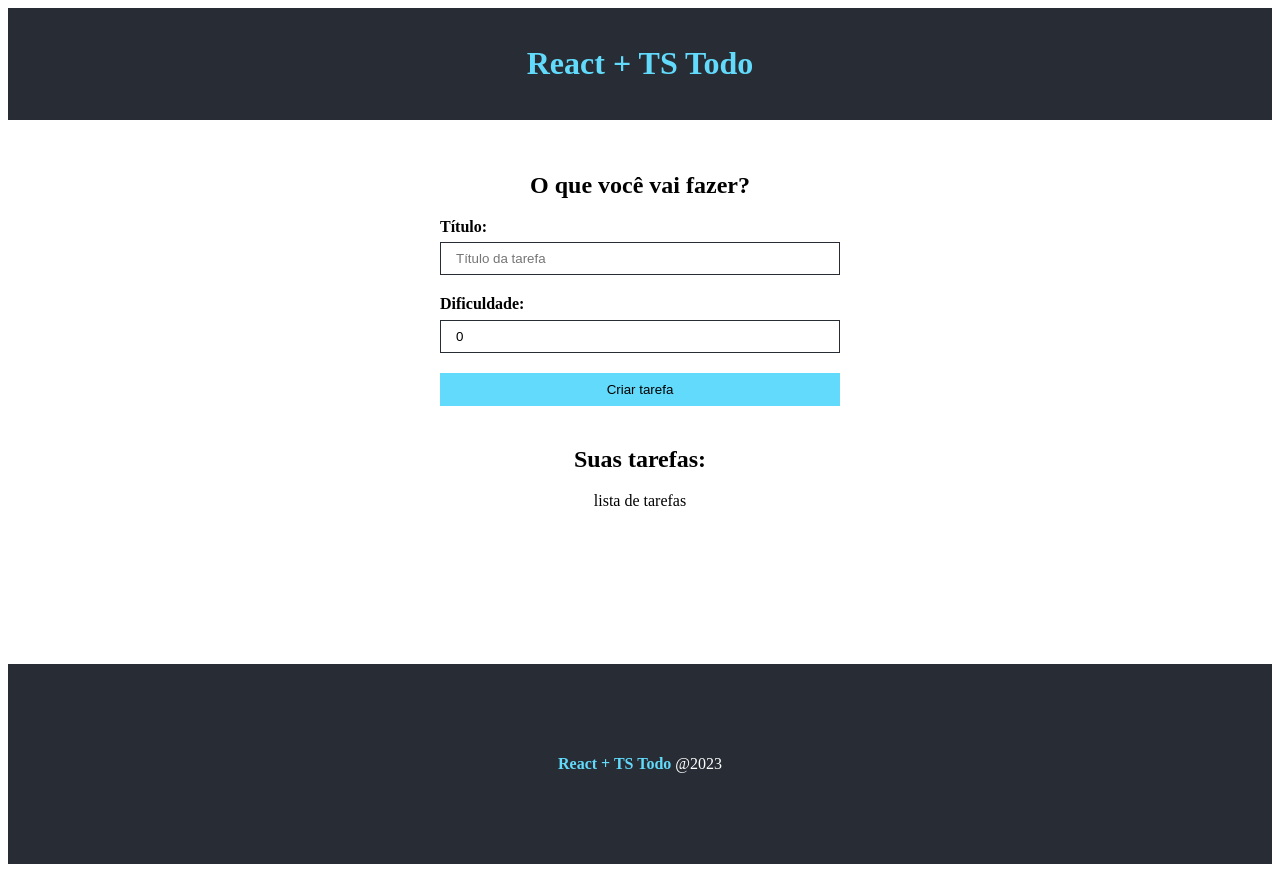
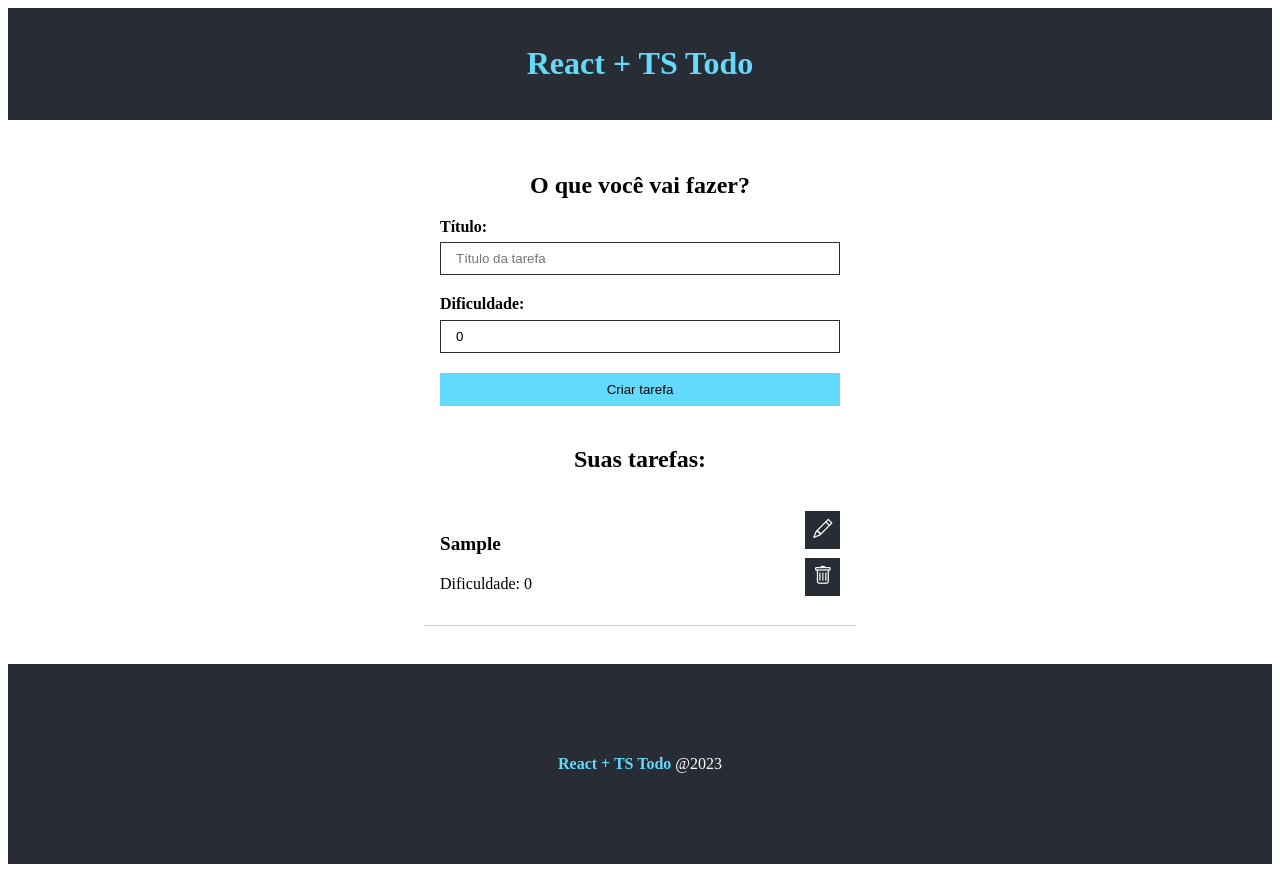
Before and after one commit to lanaiconceicao/course-typescript, a React (Create React App) app in the folder 12_todo_react-ts/: page / in a window 1280 px wide. Both pictures are taken after typing "Sample" into the empty fields and a click on the input "Criar tarefa". Built offline with nearby package versions, Linux system fonts and the light colour scheme; the HTML template or start-up script is replaced by a standard one.

Commit message:
feat(tasklist): add task list and styles

```diff
--- a/12_todo_react-ts/src/App.tsx
+++ b/12_todo_react-ts/src/App.tsx
@@ -25,7 +25,7 @@
         </div>
         <div>
           <h2>Suas tarefas:</h2>
-          <TaskList />
+          <TaskList taskList={taskList} />
         </div>
       </main>
       <Footer />
--- /dev/null
+++ b/12_todo_react-ts/src/components/TaskList.module.css
@@ -0,0 +1,38 @@
+.task {
+  display: flex;
+  justify-content: space-between;
+  max-width: 400px;
+  margin: 0 auto;
+  border-bottom: 1px solid #CCC;
+  padding: 1em;
+}
+
+.details {
+  text-align: left;
+}
+
+.details h4 {
+  font-size: 1.2em;
+  margin-bottom: 1em;
+}
+
+.actions {
+  display: flex;
+  flex-direction: column;
+  align-items: center;
+  justify-content: center;
+}
+
+.actions i {
+  margin-bottom: .5em;
+  font-size: 1.2em;
+  cursor: pointer;
+  background-color: #282c34;
+  color: #fff;
+  padding: .4em;
+  transition: .5s;
+}
+
+.actions i:hover {
+  color: #61dafb
+}
--- a/12_todo_react-ts/src/components/TaskList.tsx
+++ b/12_todo_react-ts/src/components/TaskList.tsx
@@ -1,12 +1,34 @@
 import React from 'react';
 
+// interfaces
+import { ITask } from '../interfaces/Task';
+
+// CSS
+import styles from './TaskList.module.css'
+
 export interface IAppProps {
+  taskList: ITask[]
 }
 
-export function TaskList (props: IAppProps) {
+export function TaskList ({ taskList }: IAppProps) {
   return (
     <div>
-      lista de tarefas
+      {taskList.length > 0 ? (
+        taskList.map((task) => (
+          <div key={task.id} className={styles.task}>
+            <div className={styles.details}>
+              <h4>{task.title}</h4>
+              <p>Dificuldade: {task.difficulty}</p>
+            </div>
+            <div className={styles.actions}>
+              <i className='bi bi-pencil'></i>
+              <i className='bi bi-trash'></i>
+            </div>
+          </div>
+        ))
+      ) : (
+        <p>Não tem tarefas cadastradas</p>
+      )}
     </div>
   );
 }
```
